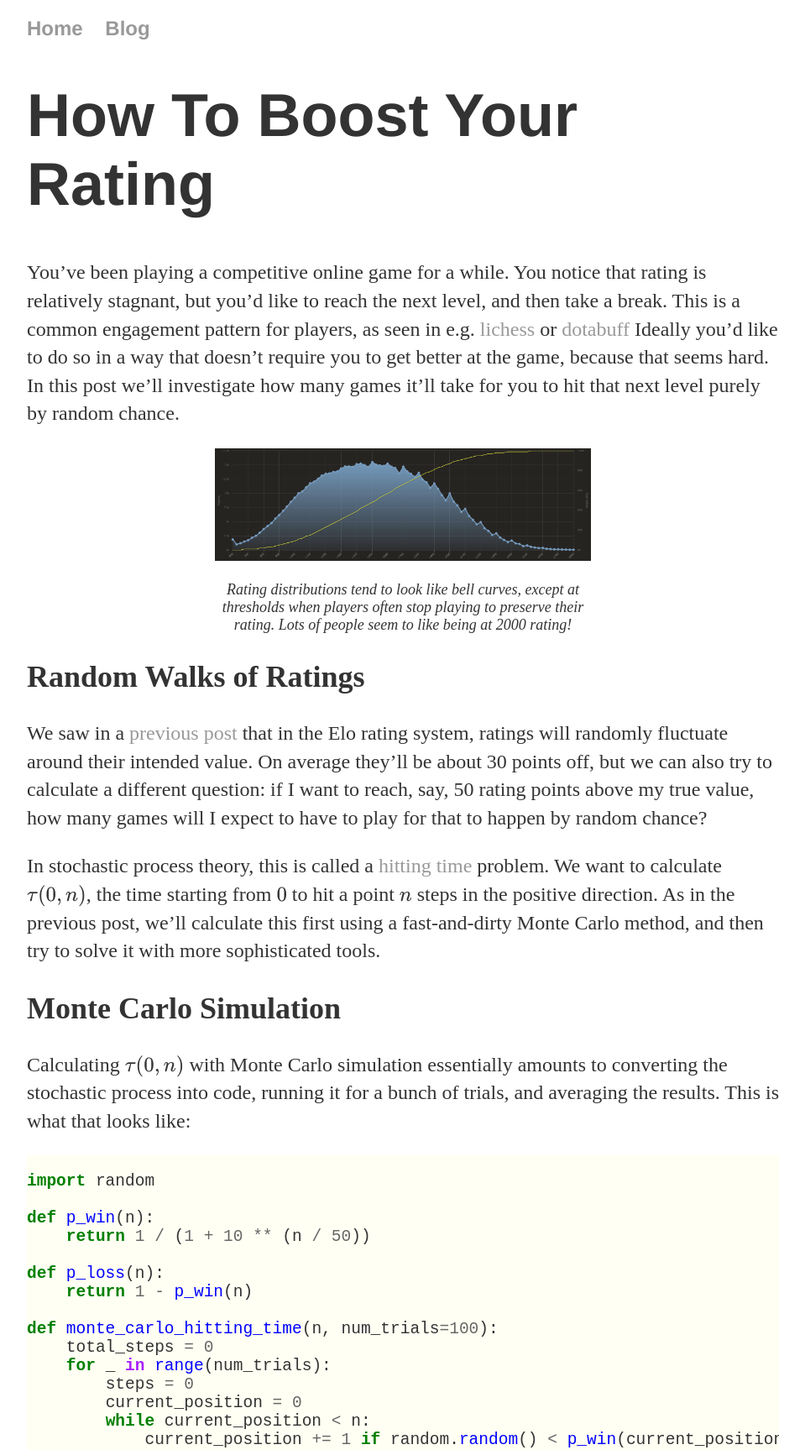
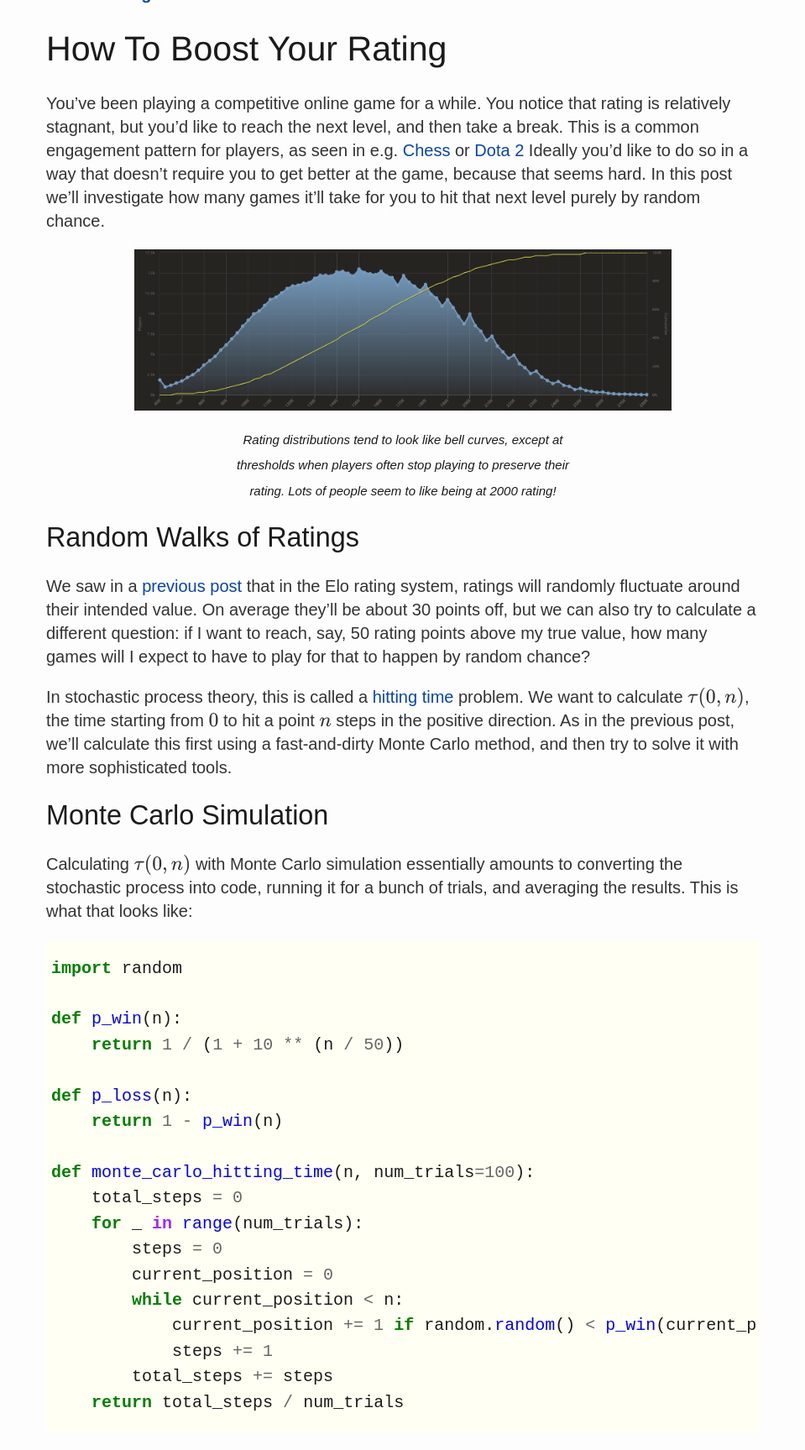
Before and after one commit to AdamVenis/adamvenis.github.io, a Jekyll site: the page built from _posts/2022-01-25-how-to-boost-your-rating.md, in a window 1280 px wide, cut to the strip 164-1891 px from the top of the page. Shown: the whole strip at 84% size, without its empty margins (160-1119 px from the left). Built offline with Jekyll 4.4.1, drawn with Linux system fonts in a browser that asks for light colours; formulas are drawn with MathJax 3.

Commit message:
update css

```diff
--- a/_posts/2022-01-25-how-to-boost-your-rating.md
+++ b/_posts/2022-01-25-how-to-boost-your-rating.md
@@ -3,7 +3,7 @@ title: "How To Boost Your Rating"
 mathjax: true
 layout: post
 ---
-You've been playing a competitive online game for a while. You notice that rating is relatively stagnant, but you'd like to reach the next level, and then take a break. This is a common engagement pattern for players, as seen in e.g. [lichess](https://lichess.org/stat/rating/distribution/blitz) or [dotabuff](https://www.opendota.com/distributions) Ideally you'd like to do so in a way that doesn't require you to get better at the game, because that seems hard. In this post we'll investigate how many games it'll take for you to hit that next level purely by random chance.
+You've been playing a competitive online game for a while. You notice that rating is relatively stagnant, but you'd like to reach the next level, and then take a break. This is a common engagement pattern for players, as seen in e.g. [Chess](https://lichess.org/stat/rating/distribution/blitz) or [Dota 2](https://www.opendota.com/distributions) Ideally you'd like to do so in a way that doesn't require you to get better at the game, because that seems hard. In this post we'll investigate how many games it'll take for you to hit that next level purely by random chance.
 
 <img src="/images/lichess_blitz_ratings.png" width="640" class="center">
 <div class="footnote">Rating distributions tend to look like bell curves, except at thresholds when players often stop playing to preserve their rating. Lots of people seem to like being at 2000 rating!</div>
--- a/css/main.css
+++ b/css/main.css
@@ -3,6 +3,12 @@ body {
     width: 70%;
     font-size: 1.5em;
     color: #333;
+	background-color: #fdfdfd;
+	text-rendering: optimizeLegibility;
+	font-size: 1rem;
+	margin: auto;
+	padding: 10px;
+	max-width: 850px
 }
 nav ul, footer ul {
     font-family:'Helvetica', 'Arial', 'Sans-Serif';
@@ -12,18 +18,24 @@ nav ul, footer ul {
 }
 nav ul li, footer ul li {
     display: inline;
-    margin-right: 20px;
+    margin-right: 20px
 }
 a {
     text-decoration: none;
-    color: #999;
+    color: #0645ad;
 }
 a:hover {
     text-decoration: underline;
 }
 h1 {
-    font-size: 3em;
     font-family:'Helvetica', 'Arial', 'Sans-Serif';
+	font-size: 2.058rem
+}
+h2 {
+	font-size: 1.618rem
+}
+h3 {
+	font-size: 1.272rem
 }
 p {
     line-height: 1.4em;
@@ -47,7 +59,6 @@ ul.posts li {
   display: block;
   margin-left: auto;
   margin-right: auto;
-  width: 50%;
 }
 
 .footnote {
@@ -59,3 +70,21 @@ ul.posts li {
   font-style: italic;
   text-align: center;
 }
+
+body,
+footer,
+h1,
+h2,
+h3,
+nav {
+    color: #1B1B1B;
+	font-weight: 500;
+	margin-top: 1ex;
+	margin-bottom: 1ex;
+	line-height: calc(2px + 2.5ex + 2px)
+}
+
+:root {
+	font-size: clamp(1.05em, .7em + 1vw, 1.25em);
+    font-family: sans-serif;
+}
--- a/css/python.css
+++ b/css/python.css
@@ -3,6 +3,8 @@
     overflow-x: auto;
     white-space: pre;
     background-color: #fffff3;
+	padding-left: 3px;
+	padding-right: 3px;
 }
 .highlight .hll { background-color: #ffffcc }
 .highlight .c { color: #408080; font-style: italic } /* Comment */
```
